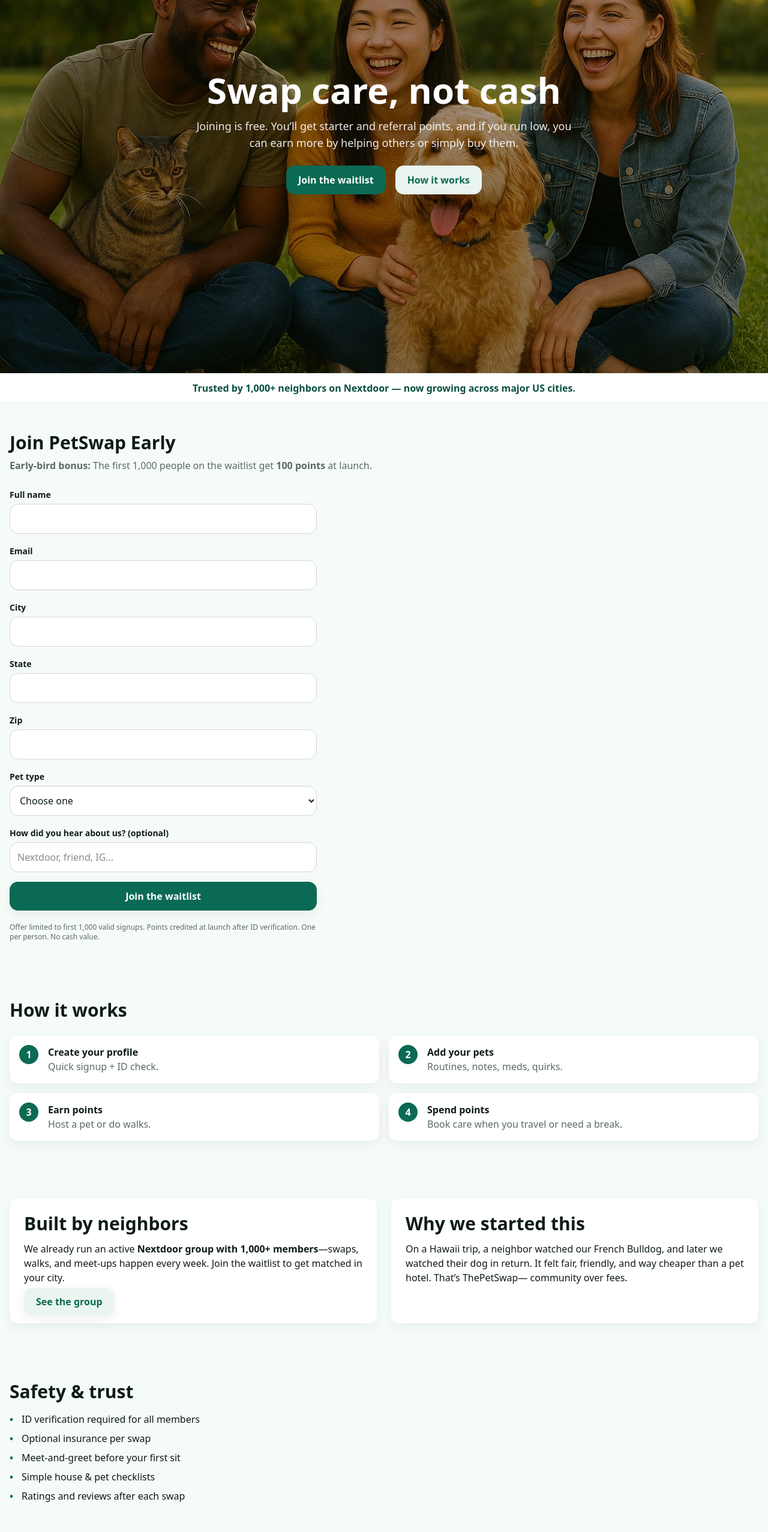
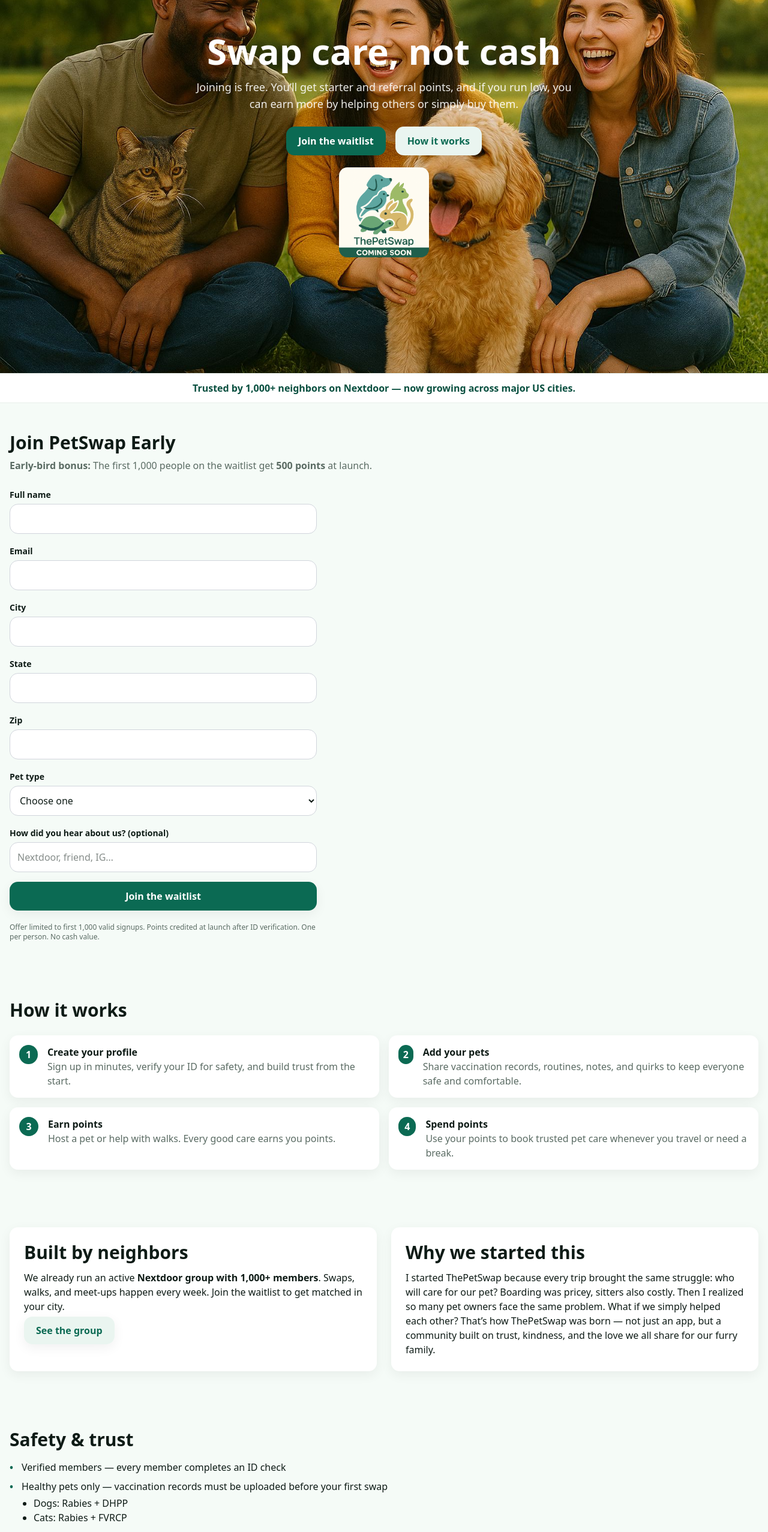
Before and after one commit to ralexand56/petswaplanding, a Next.js app: page / in a window 1280 px wide. Shown: the part 234-2788 px from the top of the page at 60% size. Built offline with nearby package versions, Linux system fonts and the light colour scheme.

Commit message:
Copy updates

```diff
--- a/app/components/AnnouncementBar.tsx
+++ b/app/components/AnnouncementBar.tsx
@@ -2,7 +2,7 @@ export default function AnnouncementBar() {
   return (
     <div className="bg-brand text-white">
       <div className="max-w-content mx-auto flex items-center justify-center gap-4 px-4 py-2">
-        <span>🎉 Early birds: First 1,000 on the waitlist get 100 points.</span>
+        <span>🎉 Early birds: First 1,000 on the waitlist get 500 points.</span>
         <a
           href="#waitlist"
           className="inline-block rounded-xl bg-[#eaf5f0] px-4 py-2 font-semibold text-brand shadow-soft hover:brightness-95"
--- a/app/components/Community.tsx
+++ b/app/components/Community.tsx
@@ -7,12 +7,13 @@ export default function Community() {
           <h2 className="text-3xl font-bold">Built by neighbors</h2>
           <p className="mt-3">
             We already run an active{" "}
-            <strong>Nextdoor group with 1,000+ members</strong>—swaps, walks, and meet-ups happen
-            every week. Join the waitlist to get matched in your city.
+            <strong>Nextdoor group with 1,000+ members</strong>. Swaps, walks,
+            and meet-ups happen every week. Join the waitlist to get matched in
+            your city.
           </p>
           <p className="mt-4">
             <a
-              href="YOUR_NEXTDOOR_URL"
+              href="https://nextdoor.com/g/2reim8hzi?share_platform=10&utm_campaign=1758060868551&share_action_id=50997413-d04a-47ed-8938-50b62c7d804f"
               target="_blank"
               rel="noopener noreferrer"
               className="rounded-xl bg-[#eaf5f0] px-5 py-3 font-semibold text-brand shadow-soft hover:brightness-95"
@@ -26,9 +27,13 @@ export default function Community() {
         <div className="rounded-xl bg-card p-6 shadow-soft">
           <h2 className="text-3xl font-bold">Why we started this</h2>
           <p className="mt-3">
-            On a Hawaii trip, a neighbor watched our French Bulldog, and later we watched their dog
-            in return. It felt fair, friendly, and way cheaper than a pet hotel. That’s ThePetSwap—
-            community over fees.
+            I started ThePetSwap because every trip brought the same struggle:
+            who will care for our pet? Boarding was pricey, sitters also costly.
+            Then I realized so many pet owners face the same problem. What if we
+            simply helped each other?
+            That’s how ThePetSwap was born — not just an app, but a community
+            built on trust, kindness, and the love we all share for our furry
+            family.
           </p>
         </div>
       </div>
--- a/app/components/FAQ.tsx
+++ b/app/components/FAQ.tsx
@@ -2,14 +2,14 @@ export default function FAQ() {
   const faqs = [
     {
       q: "Do you already have a community?",
-      a: "Yes—our Nextdoor group has 1,000+ members and counting.",
+      a: "Yes, our Nextdoor group has 1,000+ members and counting.",
     },
     {
       q: "Where do you launch?",
       a: "We’re rolling out across major US cities. Join the waitlist with your city and we’ll match you locally as groups go live.",
     },
     {
-      q: "Do I really get 100 points?",
+      q: "Do I really get 500 points?",
       a: "Yes—if you’re among the first 1,000 on the waitlist. Points are credited at launch after ID verification. One bonus per person.",
     },
     {
--- a/app/components/FinalCTA.tsx
+++ b/app/components/FinalCTA.tsx
@@ -5,7 +5,7 @@ export default function FinalCTA() {
         <div className="rounded-xl bg-white p-8 text-center shadow-soft">
           <h2 className="text-3xl font-bold">Ready to swap care, not cash?</h2>
           <p className="mt-2 text-muted">
-            Join the waitlist and grab your 100-point bonus.
+            Join the waitlist and grab your 500-point bonus.
           </p>
           <p className="mt-5">
             <a
--- a/app/components/Hero.tsx
+++ b/app/components/Hero.tsx
@@ -10,18 +10,18 @@ export default function HeroFull() {
         priority
         className="object-cover"
       />
-      {/* Optional overlay */}
-      <div className="absolute inset-0 bg-black/30" />
 
       {/* Content overlay */}
-      <div className="relative z-10 flex h-full items-center justify-center text-center">
+      <div className="relative z-10 flex flex-col ve h-full items-center justify-center text-center">
+        <div className="flex mt-10 flex-col items-center">
           <div className="max-w-2xl px-4">
             <h1 className="text-4xl font-bold text-white md:text-6xl">
               Swap care, not cash
             </h1>
             <p className="mt-4 text-lg text-white/90">
-            Joining is free. You’ll get starter and referral points, and if you
-            run low, you can earn more by helping others or simply buy them.
+              Joining is free. You’ll get starter and referral points, and if
+              you run low, you can earn more by helping others or simply buy
+              them.
             </p>
             <div className="mt-6 flex justify-center gap-4">
               <a
@@ -39,6 +39,14 @@ export default function HeroFull() {
             </div>
           </div>
         </div>
+        <Image
+          className="inset-0 z-[9999] rounded-xl mt-5"
+          src="/images/banner_logo.png"
+          alt="PetSwap logo"
+          width={150}
+          height={75}
+        />
+      </div>
     </section>
   );
 }
--- a/app/components/HowItWorks.tsx
+++ b/app/components/HowItWorks.tsx
@@ -1,9 +1,9 @@
 export default function HowItWorks() {
   const steps = [
-    { num: 1, title: "Create your profile", desc: "Quick signup + ID check." },
-    { num: 2, title: "Add your pets", desc: "Routines, notes, meds, quirks." },
-    { num: 3, title: "Earn points", desc: "Host a pet or do walks." },
-    { num: 4, title: "Spend points", desc: "Book care when you travel or need a break." },
+    { num: 1, title: "Create your profile", desc: "Sign up in minutes, verify your ID for safety, and build trust from the start." },
+    { num: 2, title: "Add your pets", desc: "Share vaccination records, routines, notes, and quirks to keep everyone safe and comfortable." },
+    { num: 3, title: "Earn points", desc: "Host a pet or help with walks. Every good care earns you points." },
+    { num: 4, title: "Spend points", desc: "Use your points to book trusted pet care whenever you travel or need a break." },
   ];
 
   return (
--- a/app/components/Safety.tsx
+++ b/app/components/Safety.tsx
@@ -1,10 +1,20 @@
 export default function Safety() {
   const items = [
-    "ID verification required for all members",
-    "Optional insurance per swap",
-    "Meet-and-greet before your first sit",
-    "Simple house & pet checklists",
-    "Ratings and reviews after each swap",
+    {
+      main: "Verified members — every member completes an ID check",
+    },
+    {
+      main: "Healthy pets only — vaccination records must be uploaded before your first swap",
+      sub: ["Dogs: Rabies + DHPP", "Cats: Rabies + FVRCP"],
+    },
+    { main: "Optional insurance — add extra peace of mind to any swap" },
+    { main: "Build connections — meet-and-greets encouraged before sitting" },
+    {
+      main: "Clarity & care — simple checklists for house rules and pet routines",
+    },
+    {
+      main: "Trusted community — ratings, reviews, and accountability after every swap",
+    },
   ];
 
   return (
@@ -17,7 +27,14 @@ export default function Safety() {
               <span className="absolute left-0 text-brand font-extrabold">
                 •
               </span>
-              {item}
+              {item.main}
+              {item.sub && (
+                <ul className="mt-1 list-disc pl-5">
+                  {item.sub.map((subItem, j) => (
+                    <li key={j}>{subItem}</li>
+                  ))}
+                </ul>
+              )}
             </li>
           ))}
         </ul>
--- a/app/components/WaitListForm.tsx
+++ b/app/components/WaitListForm.tsx
@@ -40,7 +40,7 @@ export default function WaitlistForm() {
           <h2 className="text-3xl font-bold">Join PetSwap Early</h2>
           <p className="mt-2 text-muted">
             <strong>Early-bird bonus:</strong> The first 1,000 people on the
-            waitlist get <strong>100 points</strong> at launch.
+            waitlist get <strong>500 points</strong> at launch.
           </p>
 
           <form action={formAction} className="mt-6 grid max-w-lg gap-4">
@@ -157,13 +157,12 @@ export default function WaitlistForm() {
               <label htmlFor="petType" className="text-sm font-semibold">
                 Pet type
               </label>
-              <div className="flex gap-1 align-center">
+              <div className="flex gap-1 items-center">
                 <div className="flex-1">
                   <select
                     id="petType"
                     name="petType"
                     required
-                    defaultValue=""
                     value={selectedPetType}
                     onChange={(e) => setSelectedPetType(e.target.value)}
                     className="mt-1 w-full rounded-xl border border-gray-300 bg-white px-3 py-3"
--- a/app/globals.css
+++ b/app/globals.css
@@ -32,3 +32,60 @@ body {
 html {
   scroll-behavior: smooth;
 }
+
+/* === Coming Soon ribbon (Top middle -> Right middle) === */
+:root{
+  --cs-bg: #0b6a53;        /* ribbon color */
+  --cs-fg: #ffffff;        /* text color */
+  --cs-height: 48px;       /* ribbon thickness */
+  --cs-weight: 800;        /* font-weight */
+  --cs-letterspace: .12em; /* spacing for caps */
+  --cs-shadow: 0 4px 12px rgba(0,0,0,.15);
+}
+
+/* The host div can be positioned with Tailwind classes.
+   We keep only the pseudo-element styling here. */
+#coming-soon-ribbon{
+  pointer-events: none;   /* clicks pass through */
+  width:auto;
+  height:auto;
+  opacity: 0.7;
+  z-index: 9999;          /* on top of everything */
+}
+
+/* The ribbon itself */
+#coming-soon-ribbon::before{
+  content: "COMING SOON";
+  position: absolute;
+
+  /* Start exactly at TOP MIDDLE */
+  top: 0;
+  left: 50%;
+  transform-origin: top center;
+  transform: translateX(-50%) rotate(45deg);
+
+  /* Approximate length to reach RIGHT MIDDLE across aspect ratios */
+  width: calc(0.707 * (50vw + 50vh));
+  height: var(--cs-height);
+
+  display: flex;
+  align-items: center;
+  justify-content: center;
+
+  background: var(--cs-bg);
+  color: var(--cs-fg);
+  font: var(--cs-weight) 14px/1 system-ui, -apple-system, Segoe UI, Roboto, Arial, sans-serif;
+  letter-spacing: var(--cs-letterspace);
+  text-transform: uppercase;
+  box-shadow: var(--cs-shadow);
+
+  /* angled tail on far end */
+  clip-path: polygon(0 0, 100% 0, calc(100% - var(--cs-height)) 100%, 0 100%);
+
+  -webkit-user-select: none;
+  user-select: none;
+}
+
+@media (min-width: 640px){
+  #coming-soon-ribbon::before{ font-size: 16px; }
+}
--- a/app/layout.tsx
+++ b/app/layout.tsx
@@ -10,7 +10,7 @@ const inter = Inter({
 export const metadata: Metadata = {
   title: "ThePetSwap — Swap care, not cash (Major US cities)",
   description:
-    "ID-verified pet parents swap sitting & walks using points, not cash. Optional insurance. First 1,000 waitlisters get 100 points.",
+    "ID-verified pet parents swap sitting & walks using points, not cash. Optional insurance. First 1,000 waitlisters get 500 points.",
   openGraph: {
     title: "ThePetSwap — Community pet care",
     description:
```
Also changed, not shown: public/images/banner_logo.png (added). Lines whose indentation alone changed are shown as unchanged.
